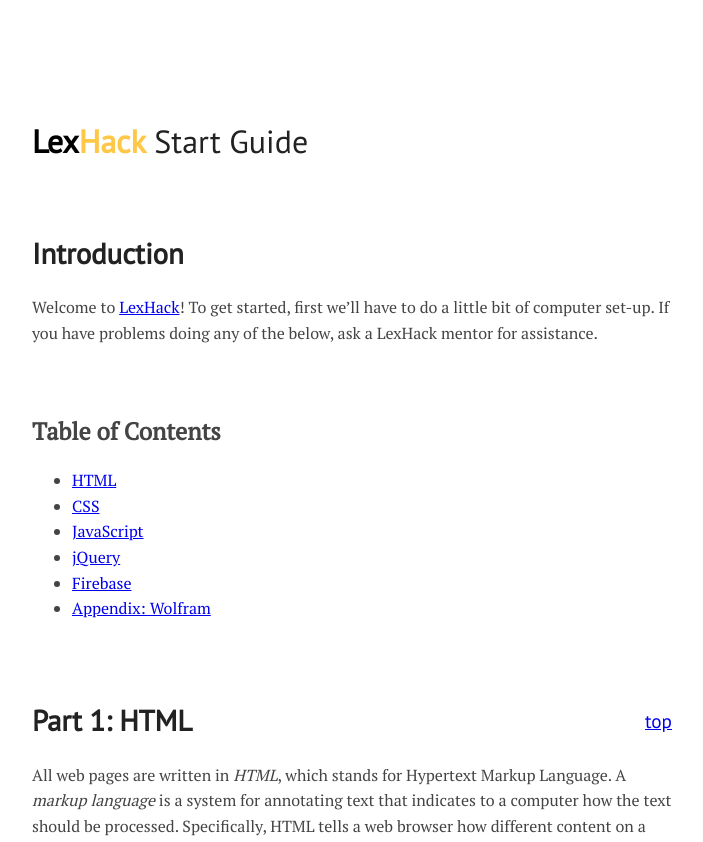
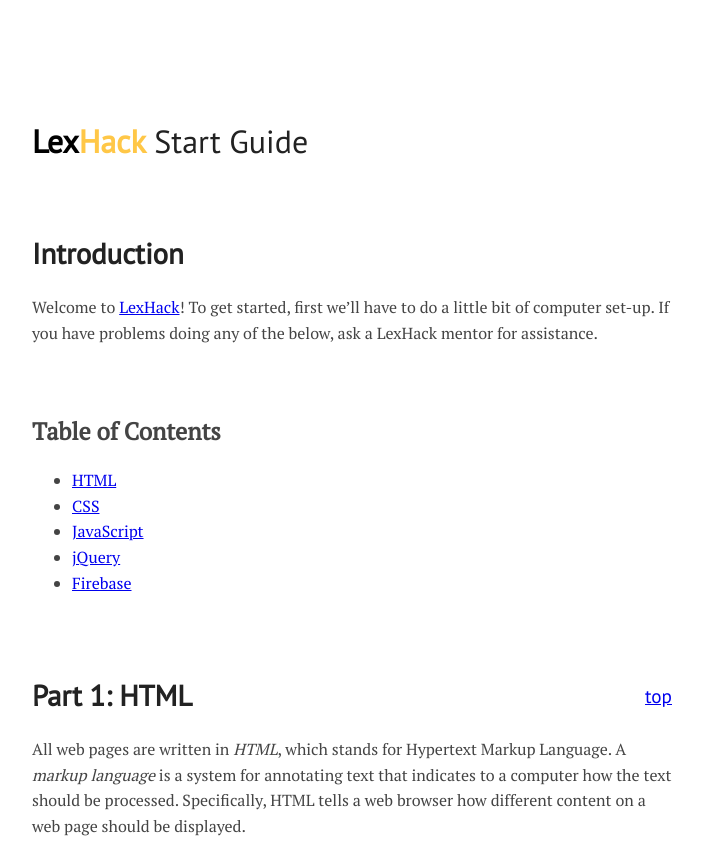
Before and after one commit to lexhack/start-guide, a plain HTML site: page index.html in a window 1280 px wide. Shown: the top 842 px of the page, without its empty margins (288-991 px from the left). Drawn offline with Linux system fonts and the light colour scheme; a script that the page names is missing.

Commit message:
removed wolfram link

```diff
--- a/index.html
+++ b/index.html
@@ -86,7 +86,6 @@
          <li><a href="#javascript">JavaScript</a></li>
          <li><a href="#jquery">jQuery</a> </li>
          <li><a href="#firebase">Firebase</a></li>
-         <li><a href="#wolfram">Appendix: Wolfram</a></li>
          </ul>
 		</section>
 		<section id="html">
```
